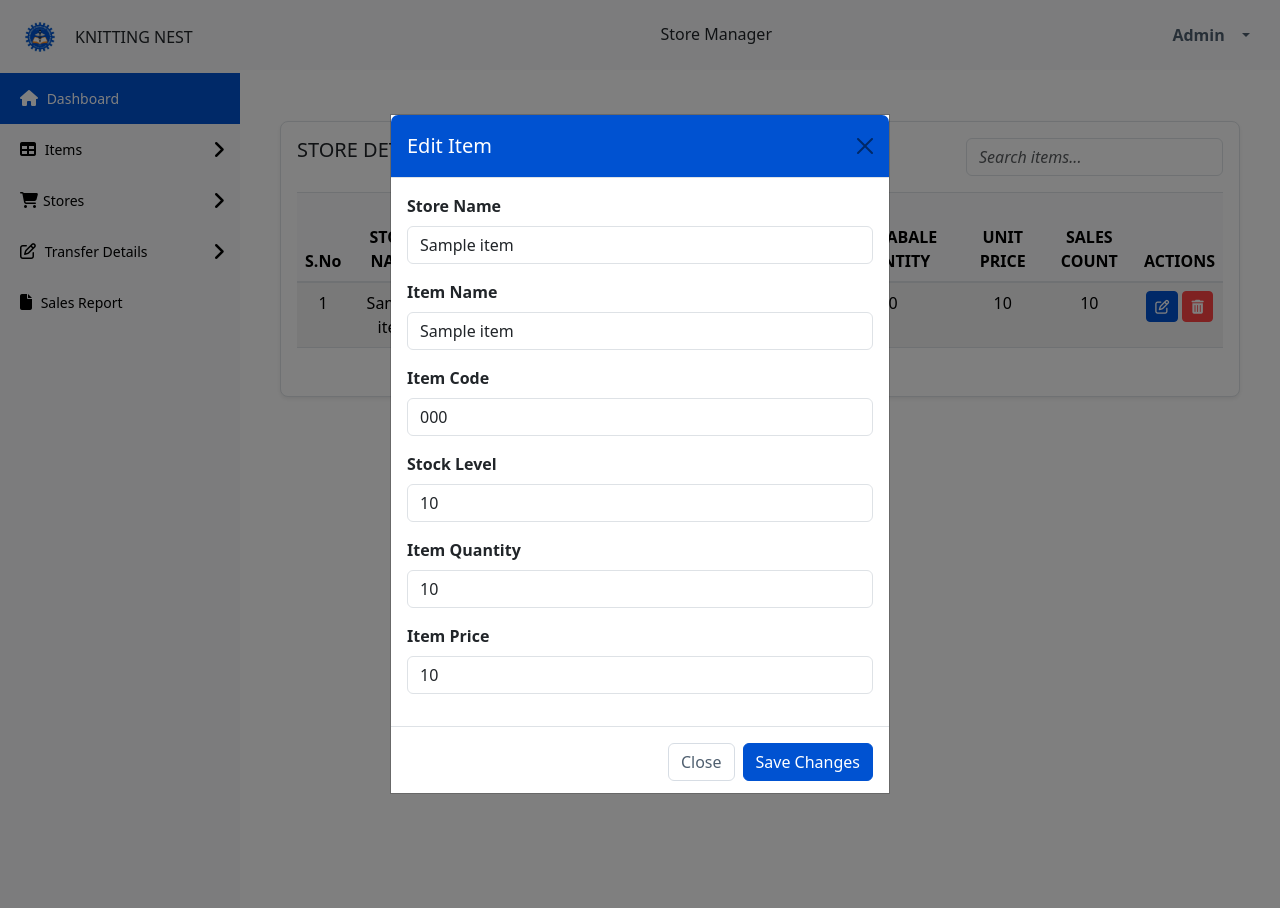
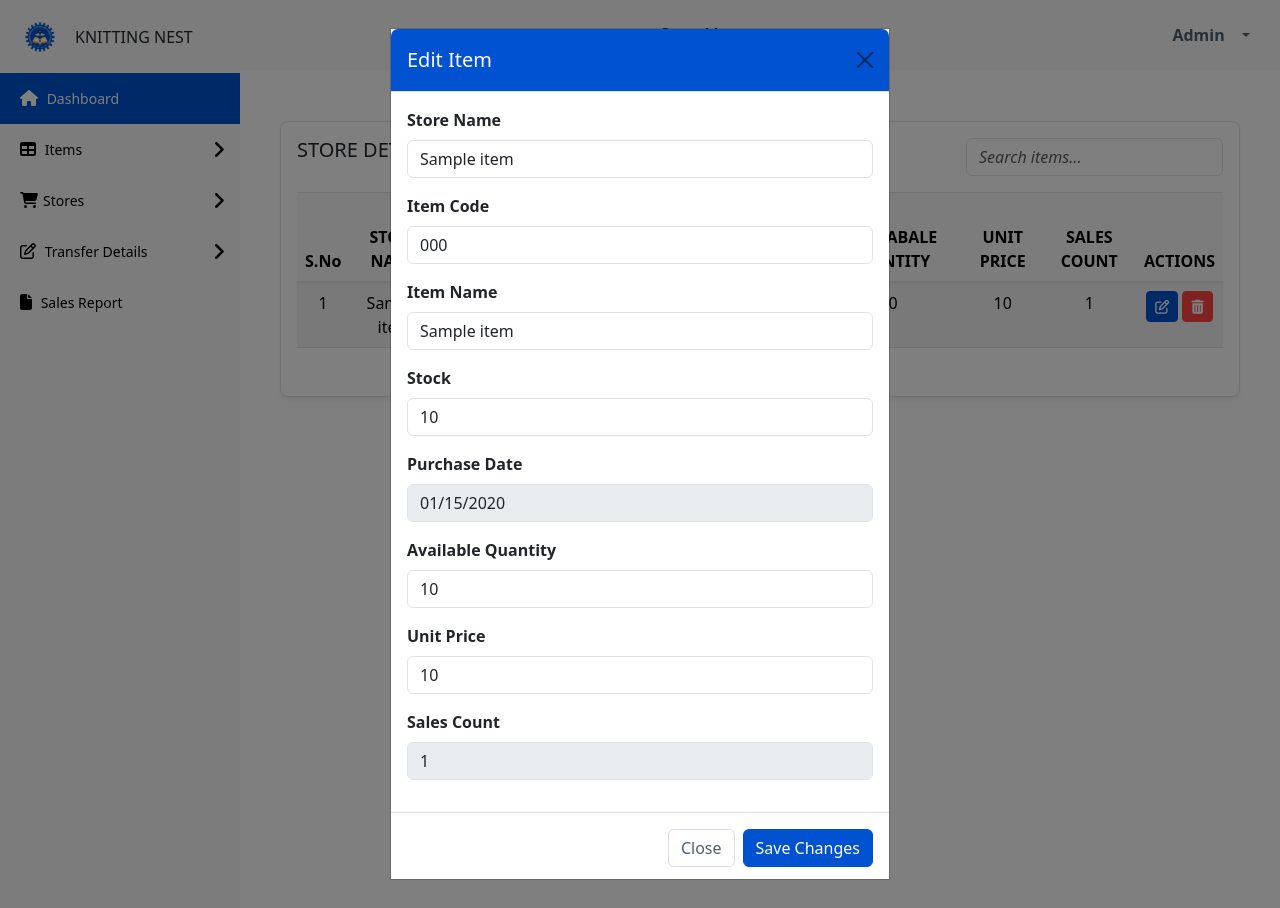
Before and after one commit to dhatchayani6/knitting_nest, a PHP site: page /admin/manage_item.php in a window 1280 px wide, after a click that opens the changed part. Run offline with PHP 8.4, Linux system fonts and the light colour scheme; tables that the repository leaves empty or names only in its code hold one stand-in row (values such as "Sample post"); some libraries are stand-ins or nearby versions; some web fonts are replaced.

Commit message:
backedn2 changes

```diff
--- a/admin/api/get_singleitems.php
+++ b/admin/api/get_singleitems.php
@@ -15,13 +15,34 @@ if ($id <= 0) {
     exit;
 }
 
-$stmt = $conn->prepare("SELECT * FROM items WHERE id=?");
+// Fetch item along with purchase_date and sales_count
+$sql = "
+    SELECT
+        i.*,
+        p.purchase_date,
+        COALESCE(s.sales_count, 0) AS sales_count
+    FROM items i
+    LEFT JOIN purchase_order p ON i.item_code = p.purchase_code
+    LEFT JOIN (
+        SELECT item_id, COUNT(*) AS sales_count
+        FROM sales
+        GROUP BY item_id
+    ) s ON i.id = s.item_id
+    WHERE i.id = ?
+";
+
+$stmt = $conn->prepare($sql);
 $stmt->bind_param("i", $id);
 $stmt->execute();
 $result = $stmt->get_result();
 
 if ($result->num_rows > 0) {
     $item = $result->fetch_assoc();
+
+    // Format purchase_date if available
+    $item['purchase_date'] = $item['purchase_date'] ? date("d-m-Y", strtotime($item['purchase_date'])) : null;
+    $item['sales_count'] = (int)$item['sales_count']; // ensure it's integer
+
     echo json_encode(["status" => "success", "data" => $item]);
 } else {
     echo json_encode(["status" => "error", "message" => "Item not found"]);
@@ -29,3 +50,4 @@ if ($result->num_rows > 0) {
 
 $stmt->close();
 $conn->close();
+?>
--- a/admin/api/itemsview.php
+++ b/admin/api/itemsview.php
@@ -1,14 +1,14 @@
 <?php
-header("Content-Type: application/json"); // we receive data in JSON format
+header("Content-Type: application/json");
 header("Access-Control-Allow-Origin: *");
-header("Access-Control-Allow-Methods: GET");  // changed to GET to match frontend AJAX
+header("Access-Control-Allow-Methods: GET");
 header("Access-Control-Allow-Headers: Content-Type");
 
 include __DIR__ . '/../../includes/config.php'; // Include database connection
 
 // Pagination parameters
-$page = isset($_GET['page']) && $_GET['page'] > 0 ? (int)$_GET['page'] : 1;
-$limit = isset($_GET['limit']) && $_GET['limit'] > 0 ? (int)$_GET['limit'] : 10;
+$page = isset($_GET['page']) && $_GET['page'] > 0 ? (int) $_GET['page'] : 1;
+$limit = isset($_GET['limit']) && $_GET['limit'] > 0 ? (int) $_GET['limit'] : 10;
 $offset = ($page - 1) * $limit;
 
 // Count total items
@@ -17,14 +17,30 @@ $totalRow = $totalQuery->fetch_assoc();
 $total_records = $totalRow['total'];
 $total_pages = ceil($total_records / $limit);
 
-// Fetch paginated items
-$sql = "SELECT id, store_name, item_name, item_code, item_quantity, item_price, stock_level, created_at FROM items ORDER BY id ASC LIMIT $limit OFFSET $offset";
+// Fetch items with purchase_date and sales count
+$sql = "SELECT
+            i.id,
+            i.store_name,
+            i.item_name,
+            i.item_code,
+            i.item_quantity,
+            i.item_price,
+            i.stock_level,
+            p.purchase_date,
+            COUNT(s.id) AS sales_count
+        FROM items i
+        LEFT JOIN purchase_order p ON i.item_code = p.purchase_code
+        LEFT JOIN sales s ON i.id = s.item_id
+        GROUP BY i.id
+        ORDER BY i.id ASC
+        LIMIT $limit OFFSET $offset";
+
 $result = $conn->query($sql);
 
 $items = [];
 if ($result && $result->num_rows > 0) {
+    $sno = $offset + 1; // serial number adjusted by offset
 
-    $sno = $offset + 1;  // serial number adjusted by offset
     while ($row = $result->fetch_assoc()) {
         $items[] = [
             "sno" => $sno++,
@@ -35,7 +51,8 @@ if ($result && $result->num_rows > 0) {
             "item_quantity" => $row['item_quantity'],
             "item_price" => $row['item_price'],
             "stock_level" => $row['stock_level'],
-            "created_at" => date("d-m-Y", strtotime($row['created_at'])),
+            "purchase_date" => $row['purchase_date'] ? date("d-m-Y", strtotime($row['purchase_date'])) : null,
+            "sales_count" => (int) $row['sales_count'],
         ];
     }
 
@@ -57,3 +74,4 @@ if ($result && $result->num_rows > 0) {
 }
 
 $conn->close();
+?>
--- a/admin/manage_item.php
+++ b/admin/manage_item.php
@@ -120,32 +120,45 @@ include('../includes/config.php'); // adjust path if needed
                                 </div>
 
                                 <div class="mb-3">
+                                    <label for="item_code" class="form-label">Item Code</label>
+                                    <input type="text" class="form-control" id="item_code" name="item_code" required>
+                                </div>
+
+                                <div class="mb-3">
                                     <label for="item_name" class="form-label">Item Name</label>
                                     <input type="text" class="form-control" id="item_name" name="item_name" required>
                                 </div>
 
                                 <div class="mb-3">
-                                    <label for="item_code" class="form-label">Item Code</label>
-                                    <input type="text" class="form-control" id="item_code" name="item_code" required>
-                                </div>
-
-                                <div class="mb-3">
-                                    <label for="stock_level" class="form-label">Stock Level</label>
+                                    <label for="stock_level" class="form-label">Stock </label>
                                     <input type="number" class="form-control" id="stock_level" name="stock_level"
                                         required>
                                 </div>
 
                                 <div class="mb-3">
-                                    <label for="item_quantity" class="form-label">Item Quantity</label>
+                                    <label for="purchase_date" class="form-label">Purchase Date</label>
+                                    <input type="date" class="form-control" id="purchase_dates" name="purchase_date"
+                                        readonly>
+                                </div>
+
+                                <div class="mb-3">
+                                    <label for="item_quantity" class="form-label">Available Quantity</label>
                                     <input type="number" class="form-control" id="item_quantity" name="item_quantity"
                                         required>
                                 </div>
 
                                 <div class="mb-3">
-                                    <label for="item_price" class="form-label">Item Price</label>
+                                    <label for="item_price" class="form-label">Unit Price</label>
                                     <input type="number" class="form-control" id="item_price" name="item_price"
                                         required>
                                 </div>
+
+                                <div class="mb-3">
+                                    <label for="sales_count" class="form-label">Sales Count</label>
+                                    <input type="number" class="form-control" id="sales_count" name="sales_count"
+                                        readonly>
+                                </div>
+
                             </form>
                         </div>
                         <div class="modal-footer">
@@ -154,6 +167,7 @@ include('../includes/config.php'); // adjust path if needed
                         </div>
                     </div>
                 </div>
+
             </div>
             <!-- edit model end -->
 
@@ -192,10 +206,10 @@ function fetchItems(page = 1) {
                             <td>${item.item_code}</td>
                             <td>${item.item_name}</td>
                             <td>${item.stock_level}</td>
-                            <td>${item.created_at}</td>
+                            <td>${item.purchase_date}</td>
                             <td>${item.item_quantity}</td>
                             <td>${item.item_price}</td>
-                            <td>10</td>
+                            <td>${item.sales_count}</td>
                             <td>
                                 <button type="button" class="btn btn-sm btn-primary edit-item" data-id="${item.id}" data-bs-toggle="modal" data-bs-target="#exampleModalCenter">
                                     <i class="fa fa-edit"></i>
@@ -257,8 +271,18 @@ $(document).on('click', '.stock-page-btn', function () {
                             $('#item_name').val(item.item_name);
                             $('#item_code').val(item.item_code);
                             $('#stock_level').val(item.stock_level);
+                            // $("#purchase_dates").val(item.purchase_date);
+                            // Fix purchase date for date input
+                            if (item.purchase_date) {
+                                const parts = item.purchase_date.split('-');
+                                const formattedDate = `${parts[2]}-${parts[1]}-${parts[0]}`;
+                                $("#purchase_dates").val(formattedDate);
+                            } else {
+                                $("#purchase_dates").val('');
+                            }
                             $('#item_quantity').val(item.item_quantity);
                             $('#item_price').val(item.item_price);
+                            $('#sales_count').val(item.sales_count);
                         } else {
                             Swal.fire({
                                 icon: 'error',
--- a/shopkeeper/sales.php
+++ b/shopkeeper/sales.php
@@ -117,6 +117,7 @@ if ($result2 && $result2->num_rows > 0) {
                                             <th>Item Price</th>
                                             <th>Available Quantity</th>
                                             <th>Remaining Quantity</th>
+                                            <th>Sales Date</th>
                                             <th>Actions</th>
                                         </tr>
                                     </thead>
@@ -240,6 +241,8 @@ if ($result2 && $result2->num_rows > 0) {
                             <td>${sale.item_price}</td>
                             <td>${sale.item_quantity}</td>
                             <td>${sale.remaining_quantity}</td>
+                                                        <td>${sale.created_at}</td>
+
                             <td>
                                 <button class="btn btn-sm btn-danger delete-sale" data-id="${sale.id}">
                                     <i class="fa fa-trash"></i>
```
Also changed, not shown: admin/purchase_order.php (+45 -23 lines), shopkeeper/api/deletesale.php (added, +46 -0 lines), shopkeeper/api/fetchsales.php (+26 -6 lines), uploads/item_68e8b6ea212182.37656320.jpeg (added), uploads/item_68e8cc0f2f3039.07509760.jpeg (added), uploads/item_68e9d58f8c36c6.93200523.jpeg (added), uploads/item_68e9d5a7dee588.55526458.jpeg (added). Lines whose indentation alone changed are shown as unchanged.
